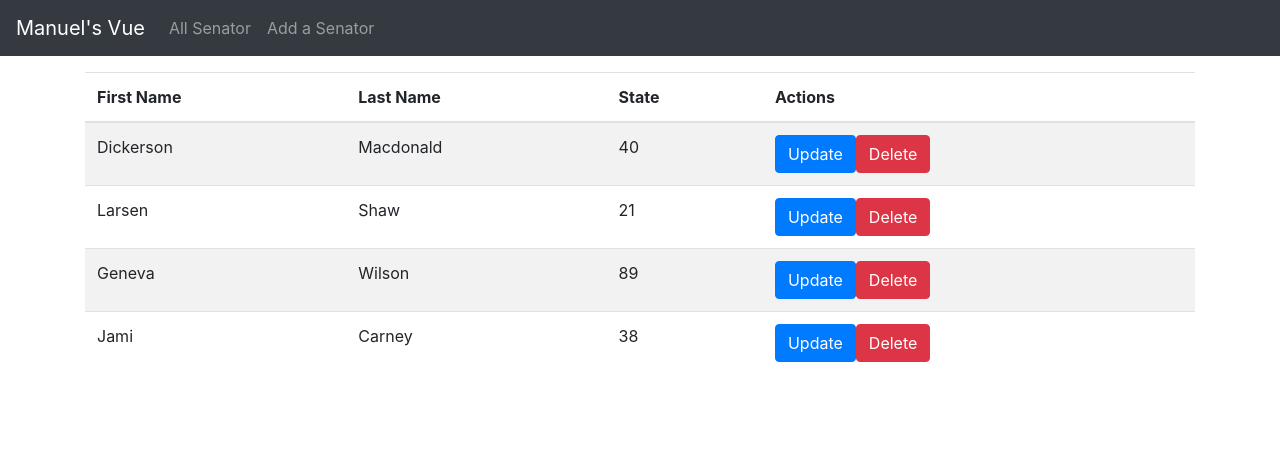
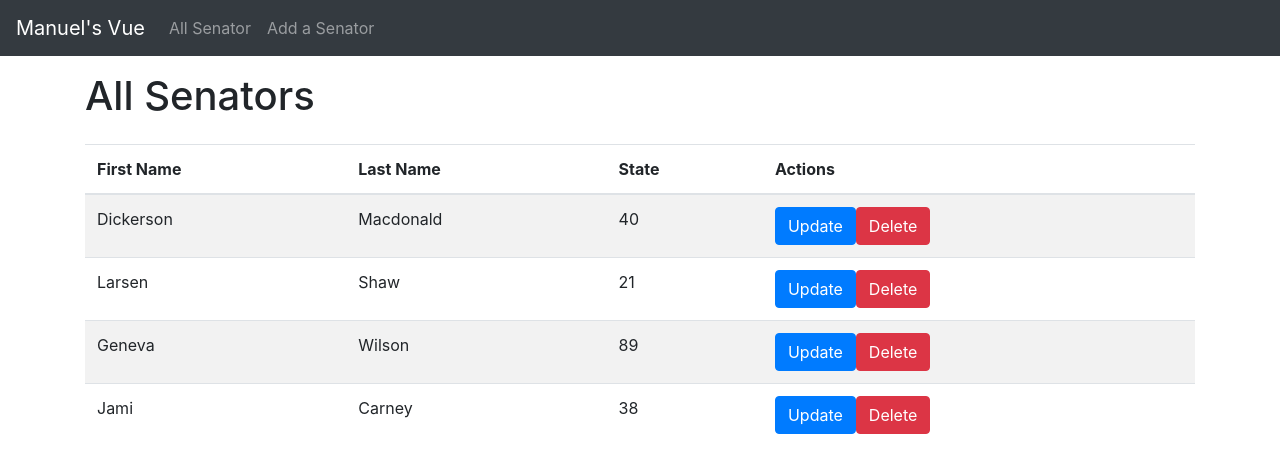
Before and after one commit to manuelbiolatiri/senators.vue, a Vue app: page / in a window 1280 px wide. Shown: the top 472 px of the page. Built offline with nearby package versions, Linux system fonts and the light colour scheme.

Commit message:
page name

```diff
--- a/src/components/AddSenators.vue
+++ b/src/components/AddSenators.vue
@@ -1,5 +1,6 @@
 <template>
   <div>
+    <div class="mb-4"><h1>Add a Senator</h1></div>
     <b-form @submit="onSubmit" @reset="onReset">
       <b-form-group
         id="input-group-1"
--- a/src/components/AllSenators.vue
+++ b/src/components/AllSenators.vue
@@ -1,5 +1,6 @@
 <template>
   <div>
+    <div class="mb-4"><h1>All Senators</h1></div>
     <b-table striped hover :items="items" :fields="fields">
       <template v-slot:cell(actions)="data">
         <b-button mr-5 variant="primary" @click="updateItem(data.item.id)"
```
